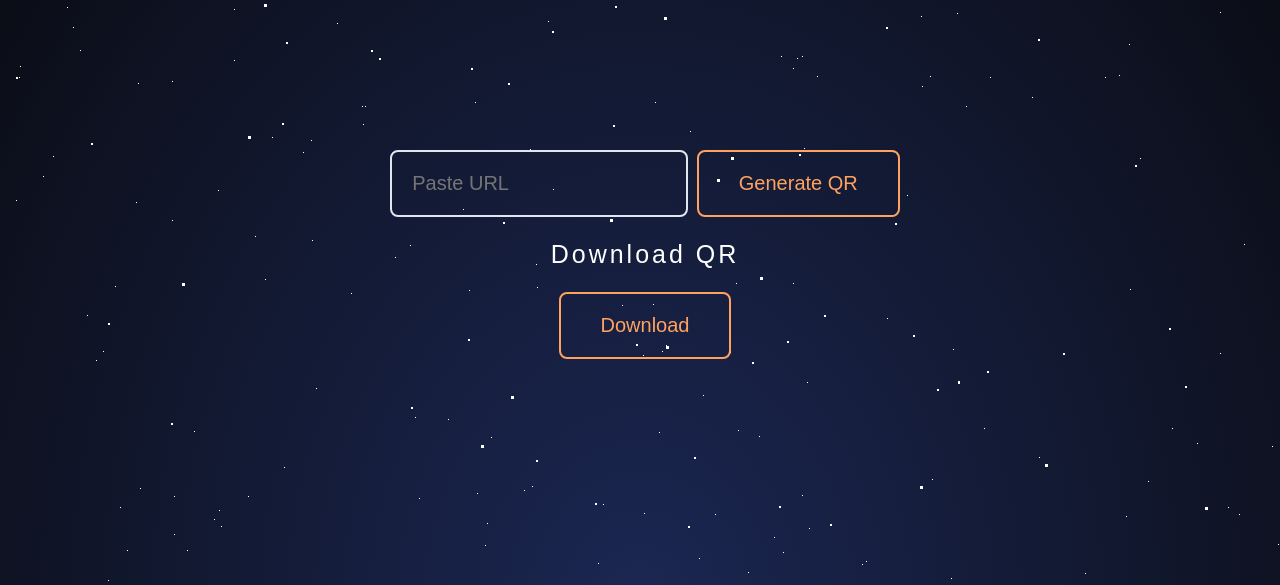
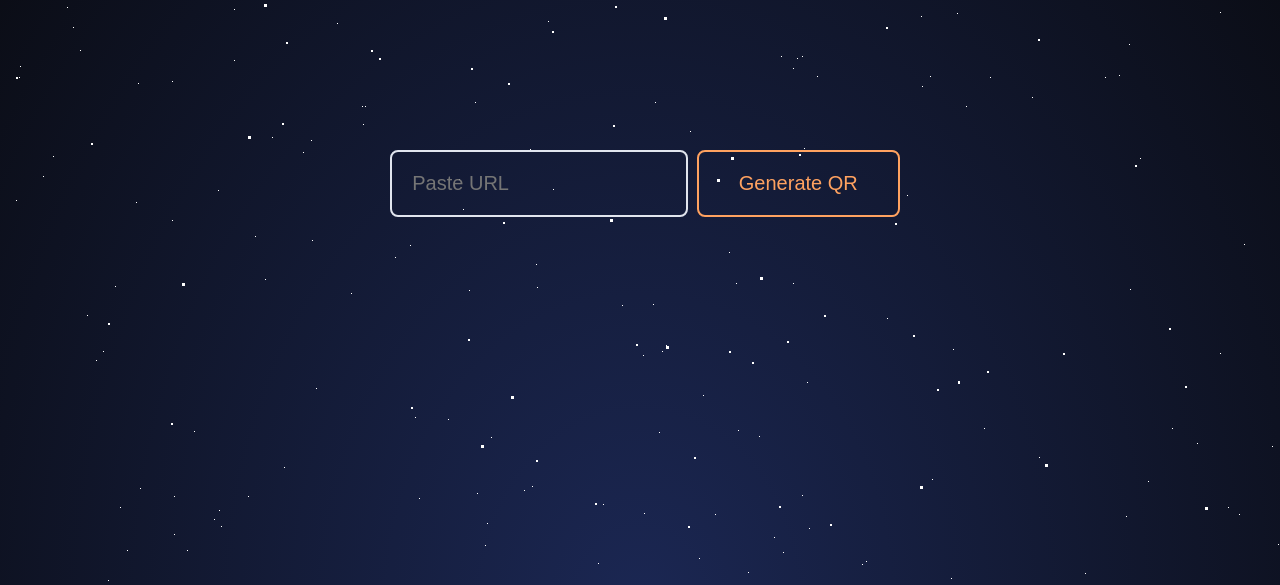
Before and after one commit to crescenttechnocrats/reverse-engineering1.0, a Flask app: template templates/index.html in a window 1280 px wide. Shown: the part 190-775 px from the top of the page. Run offline with Flask 2, Linux system fonts and the light colour scheme; the template is opened without the code that fills it, so the values that code supplies are empty; some web fonts are replaced.

Commit message:
made some changes

```diff
--- a/app.py
+++ b/app.py
@@ -1,34 +1,33 @@
-from distutils.log import debug
 from qrgen import qrgen
 from flask import *
 
 app = Flask(__name__)
 
-@app.route("/home")
+@app.route("/")
 def home():
     return render_template("index.html")
 
 
-@app.route('/qrconvert',methods=['POST'])
+# @app.route('/qrconvert',methods=['POST'])
+# def convert():
+#     global url
+#     url = request.form['url']
+#     return render_template("index.html")
+
+# @app.route('/download',methods=['POST','GET'])
+# def qr_download():
+#     filename=qrgen(url)
+
+#     return send_file(filename,as_attachment=True)
+
+@app.route('/qrconvert',methods=['POST','GET'])
 def convert():
     global url
     url = request.form['url']
-    return render_template("index.html")
-
-@app.route('/download',methods=['POST','GET'])
-def qr_download():
     filename=qrgen(url)
 
     return send_file(filename,as_attachment=True)
-
-# @app.route('/qrconvert',methods=['POST','GET'])
-# def convert():
-#     global url
-#     url = request.form['url']
-#     filename=qrgen(url)
-
-#     return send_file(filename,as_attachment=True)
-#     # return render_template("index.html")
+    # return render_template("index.html")
 
 if __name__=="__main__":
     app.run(host='0.0.0.0',port='5000')
--- a/templates/index.html
+++ b/templates/index.html
@@ -21,10 +21,10 @@
                     <input type="url" name="url" class="input" autocomplete="off" placeholder="Paste URL">
                     <button>Generate QR</button><br><br>
                 </form>
-                <form action="/download" method="POST">
+                <!-- <form action="/download" method="POST">
                     <span class="dqr">Download QR</span><br><br>
                     <button class="dwd">Download</button><br><br>
-                </form>
+                </form> -->
             </div>
         </div>
 
```
Also changed, not shown: qrcode.png (deleted).
